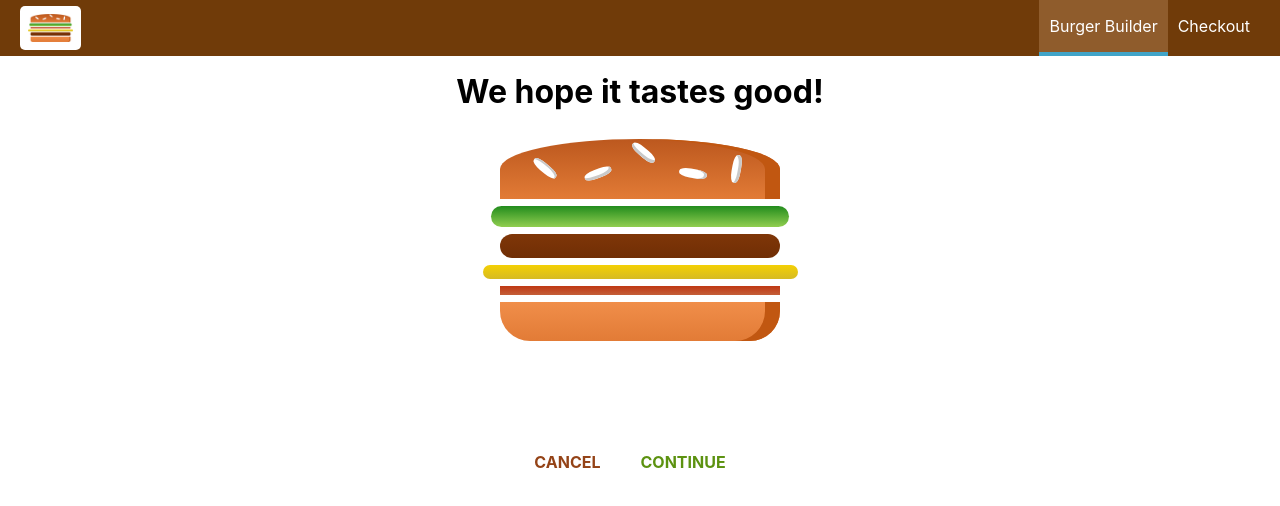
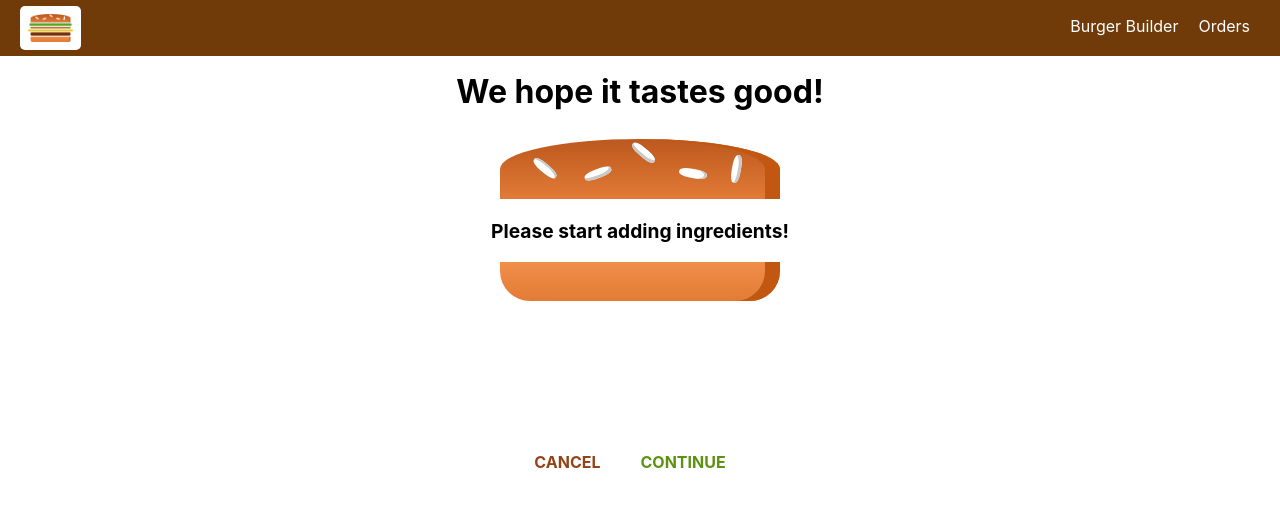
Before and after one commit to aleej/burger-builder, a React (Create React App) app: page /checkout in a window 1280 px wide. Shown: the top 506 px of the page. Built offline with nearby package versions, Linux system fonts and the light colour scheme.

Commit message:
Task 262 Adds Orders checkout feature

```diff
--- a/src/App.js
+++ b/src/App.js
@@ -4,6 +4,7 @@
 import Layout from './components/Layout/Layout';
 import BurgerBuilder from './containers/BurgerBuilder/BurgerBuilder';
 import Checkout from './containers/Checkout/Checkout';
+import Orders from './containers/Orders/Orders';
 
 function App() {
   return (
@@ -11,6 +12,7 @@
       <Layout>
         <Switch>
           <Route path="/checkout" component={Checkout} />
+          <Route path="/orders" component={Orders} />
           <Route path="/" exact component={BurgerBuilder} />
         </Switch>
       </Layout>
--- a/src/components/Navigation/NavigationItems/NavigationItem/NavigationItem.js
+++ b/src/components/Navigation/NavigationItems/NavigationItem/NavigationItem.js
@@ -1,12 +1,15 @@
 import React from 'react';
+import { NavLink } from 'react-router-dom';
 
 import classes from './NavigationItem.module.css';
 
 const navigationItem = (props) => (
     <li className={classes.NavigationItem}>
-        <a
-            href={props.link}
-            className={props.active ? classes.active : null}>{props.children}</a></li>
+        <NavLink
+            to={props.link}
+            exact
+            activeClassName={classes.active}>{props.children}</NavLink>
+    </li>
 );
 
 export default navigationItem;
--- a/src/components/Navigation/NavigationItems/NavigationItems.js
+++ b/src/components/Navigation/NavigationItems/NavigationItems.js
@@ -5,8 +5,8 @@
 
 const navigationItems = () => (
     <ul className={classes.NavigationItems}>
-        <NavigationItem link="/" active>Burger Builder</NavigationItem>
-        <NavigationItem link="/">Checkout</NavigationItem>
+        <NavigationItem link="/">Burger Builder</NavigationItem>
+        <NavigationItem link="/orders">Orders</NavigationItem>
     </ul>
 );
 
--- a/src/components/Order/CheckoutSummary/CheckoutSummary.js
+++ b/src/components/Order/CheckoutSummary/CheckoutSummary.js
@@ -11,8 +11,8 @@
             <div style={{width: '100%', margin: 'auto'}}>
                 <Burger ingredients={props.ingredients} />
             </div>
-            <Button btnType="Danger" clicked>CANCEL</Button>
-            <Button btnType="Success" clicked>CONTINUE</Button>
+            <Button btnType="Danger" clicked={props.checkoutCancelled}>CANCEL</Button>
+            <Button btnType="Success" clicked={props.checkoutContinued}>CONTINUE</Button>
         </div>
     )
 }
--- /dev/null
+++ b/src/components/Order/Order.js
@@ -0,0 +1,33 @@
+import React from 'react';
+
+import classes from './Order.module.css';
+
+const order = (props) => {
+    const ingredients = [];
+
+    for (let ingredientName in props.ingredients) {
+        ingredients.push({name: ingredientName, amount: props.ingredients[ingredientName]});
+    }
+
+    const ingredientOutput = ingredients.map(ig => {
+        return <span
+            style={{
+                textTransform: 'capitalize',
+                display: 'inline-block',
+                margin: '0 8px',
+                border: '1px solid gray',
+                padding: '5px'
+            }}
+            key={ig.name}>{ig.name} ({ig.amount})
+        </span>
+    });
+
+    return (
+        <div className={classes.Order}>
+            <p> Ingredients: {ingredientOutput}</p>
+            <p>Price: <strong>USD {props.price.toFixed(2)}</strong></p>
+        </div>
+    );
+}
+
+export default order;
--- /dev/null
+++ b/src/components/Order/Order.module.css
@@ -0,0 +1,9 @@
+.Order {
+    width: 80%;
+    border: 1px solid #eee;
+    box-shadow: 0 2px 3px #ccc;
+    padding: 10px;
+    margin: 10px auto;
+    box-sizing: border-box;
+
+}
--- a/src/containers/Checkout/Checkout.js
+++ b/src/containers/Checkout/Checkout.js
@@ -1,19 +1,48 @@
 import React, { Component } from 'react';
+import { Route } from 'react-router-dom';
 
 import CheckoutSummary from '../../components/Order/CheckoutSummary/CheckoutSummary';
+import ContactData from '../Checkout/ContactData/ContactData';
 
 class Checkout extends Component {
     state = {
-        ingredients: {
-            salad: 1,
-            meat: 1,
-            cheese: 1,
-            bacon: 1
+        ingredients: null,
+        totalPrice: 0
+    }
+
+    componentWillMount() {
+        const query = new URLSearchParams(this.props.location.search);
+        const ingredients = {};
+        let price = 0;
+        for (let param of query.entries()){
+            if (param[0] === 'price') {
+                price = param[1];
+            } else {
+                ingredients[param[0]] = +param[1];
+            }
         }
+        this.setState({ingredients: ingredients, totalPrice: price});
     }
+
+    checkoutCancelledHandler = () => {
+        this.props.history.goBack();
+    }
+
+    checkoutContinuedHandler = () => {
+        this.props.history.replace('/checkout/contact-data');
+    }
+
     render (){
         return (
-            <CheckoutSummary ingredients={this.state.ingredients}/>
+            <div>
+                <CheckoutSummary
+                    ingredients={this.state.ingredients}
+                    checkoutCancelled={this.checkoutCancelledHandler}
+                    checkoutContinued={this.checkoutContinuedHandler} />
+                <Route
+                    path={this.props.match.path + '/contact-data'}
+                    render={(props) => (<ContactData ingredients={this.state.ingredients} price={this.state.totalPrice} {...props}/>)} />
+            </div>
         )
     }
 }
--- /dev/null
+++ b/src/containers/Checkout/ContactData/ContactData.js
@@ -0,0 +1,71 @@
+import React, { Component } from 'react';
+
+import Button from '../../../components/UI/Button/Button';
+import axios from '../../../axios-order';
+import Spinner from '../../../components/UI/Spinner/Spinner';
+import classes from './ContactData.module.css';
+
+class ContactData extends Component {
+
+    state = {
+        name: '',
+        email: '',
+        address: {
+            street: '',
+            postalCode: ''
+        },
+        loading: false
+    }
+
+    orderHandler = (event) => {
+        event.preventDefault();
+        this.setState({ loading: true });
+        const order = {
+            ingredients: this.props.ingredients,
+            price: this.props.price,
+            customer: {
+                name: 'Anthony Lee',
+                address: {
+                    street: 'Test Street',
+                    zipCode: '1234',
+                    country: 'United States'
+                },
+                email: 'test@test.com'
+            },
+            deliveryMethod: 'fastest'
+        }
+        axios.post('/orders.json', order)
+            .then(response => {
+                this.setState({ loading: false });
+                console.log(response);
+                this.props.history.push('/');
+            })
+            .catch(error => {
+                this.setState({ loading: false });
+                console.log(error)
+            });
+    }
+
+    render() {
+        let form = (
+            <form>
+                <input className={classes.Input} type="text" name="name" placeholder="Your Name" />
+                <input className={classes.Input} type="email" name="email" placeholder="Your Email" />
+                <input className={classes.Input} type="text" name="street" placeholder="Your Street Address" />
+                <input className={classes.Input} type="text" name="postal" placeholder="Your Postal Code Address" />
+                <Button btnType="Success" clicked={this.orderHandler}>ORDER</Button>
+            </form>
+        );
+        if (this.state.loading) {
+            form = <Spinner />;
+        }
+        return (
+            <div className={classes.ContactData}>
+                <h4>Enter your Contact Data</h4>
+                {form}
+            </div>
+        )
+
+    }
+}
+export default ContactData;
--- /dev/null
+++ b/src/containers/Checkout/ContactData/ContactData.module.css
@@ -0,0 +1,19 @@
+.ContactData {
+    margin: 20px auto;
+    width: 80%;
+    text-align: center;
+    box-shadow: 0 2px 3px #ccc;
+    border: 1px solid #eee;
+    padding: 10px;
+    box-sizing: border-box;
+}
+
+.Input {
+    display: block;
+}
+
+@media (min-width: 600px) {
+    .ContactData {
+        width: 500px;
+    }
+}
--- /dev/null
+++ b/src/containers/Orders/Orders.js
@@ -0,0 +1,45 @@
+import React, { Component } from 'react';
+
+import Order from '../../components/Order/Order';
+import axios from '../../axios-order';
+import withErrorHandler from '../../hoc/withErrorHandler/withErrorHandler';
+
+class Orders extends Component {
+    state = {
+        orders: [],
+        loading: true
+    }
+    componentDidMount(){
+        axios.get('/orders.json')
+            .then(res => {
+                const fetchedOrders = [];
+                for (let key in res.data){
+                    fetchedOrders.push({
+                        ...res.data[key],
+                        id: key
+                    });
+                }
+                this.setState({orders: fetchedOrders, loading: false});
+                console.log(fetchedOrders);
+            })
+            .catch(err => {
+                console.log(err);
+                this.setState({loading: false});
+            });
+
+    }
+    render (){
+        return (
+            <div>
+                {this.state.orders.map(order => (
+                    <Order
+                        key={order.id}
+                        ingredients={order.ingredients}
+                        price={+order.price} />
+                ))}
+            </div>
+        );
+    }
+}
+
+export default withErrorHandler(Orders, axios);
```
Also changed, not shown: src/containers/BurgerBuilder/BurgerBuilder.js (+11 -24 lines), 1 other file (tests, documents, lock files or other folders).
